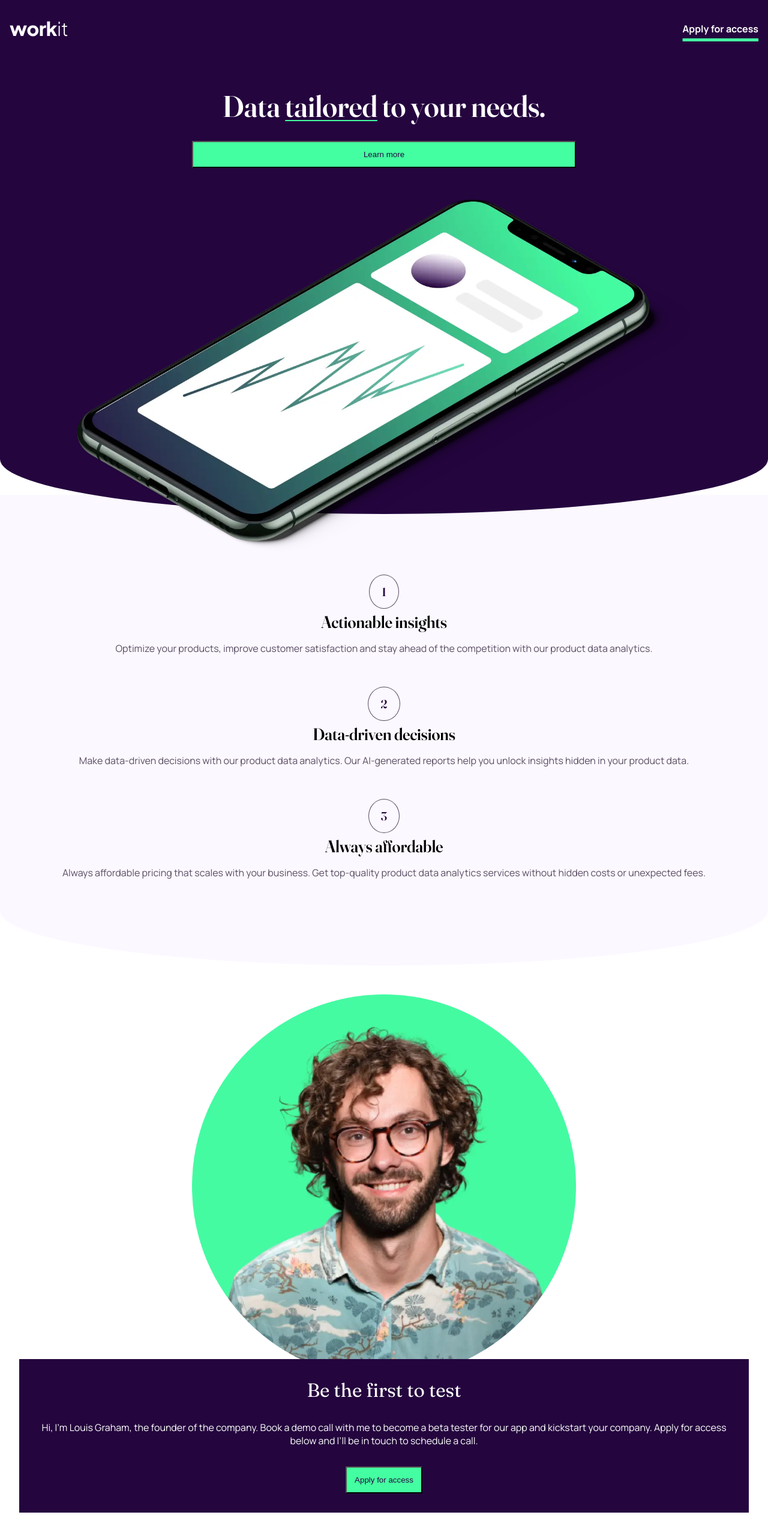
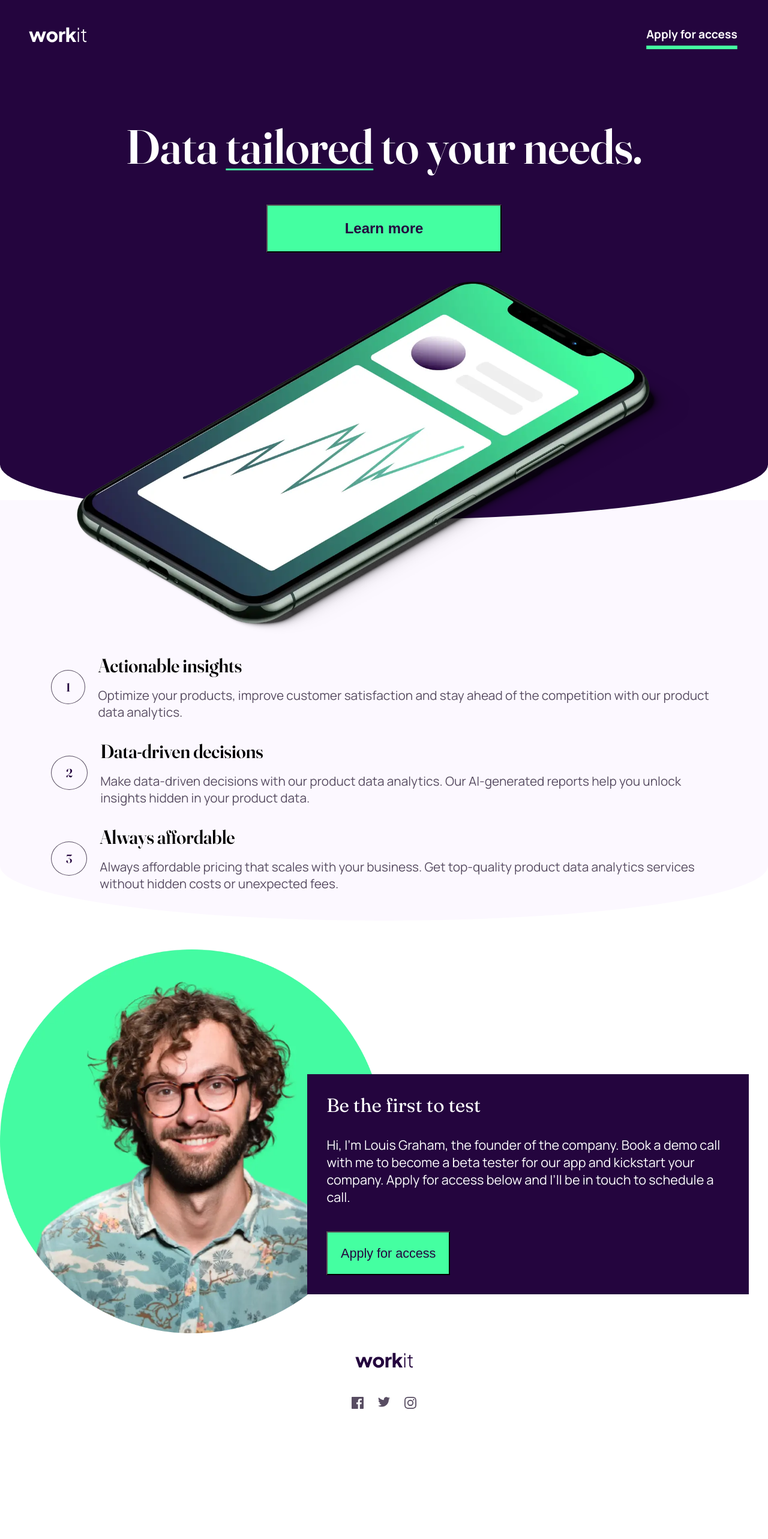
Before and after one commit to mckoyd/wolf-workit-landing, a React app: page /#/ in a window 1280 px wide. Shown: the top 2566 px of the page at 60% size. After the commit the page ends 2429 px from the top, so only its background shows below. Built offline with nearby package versions, Linux system fonts and the light colour scheme.

Commit message:
adds responsive styles for tablet

```diff
--- a/src/components/SellingPointContainer.tsx
+++ b/src/components/SellingPointContainer.tsx
@@ -9,10 +9,12 @@ const SellingPointContainer: React.FC<ISellingPointContainer> = ({
   return (
     <div className="landing__selling-point-container">
       <p className="landing__selling-point-number">{index + 1}</p>
-      <p className="landing__selling-point">{sellingPointTitle}</p>
-      <p className="landing__selling-point-description">
-        {sellingPointDescription}
-      </p>
+      <div className="landing__selling-point-text-container">
+        <p className="landing__selling-point">{sellingPointTitle}</p>
+        <p className="landing__selling-point-description">
+          {sellingPointDescription}
+        </p>
+      </div>
     </div>
   );
 };
--- a/src/styles/Landing.css
+++ b/src/styles/Landing.css
@@ -166,3 +166,95 @@
   gap: 1em;
   margin-bottom: 2em;
 }
+
+@media only screen and (min-width: 600px) {
+  .landing__header {
+    margin: 0 2em;
+  }
+
+  .landing__access-link {
+    font-size: 1.2em;
+  }
+
+  .landing__hero-container {
+    margin: 1em 1em 0 1em;
+    font-size: 5em;
+  }
+  .landing__learn-more-btn {
+    width: 35%;
+    font-size: 0.3em;
+    font-weight: bold;
+  }
+
+  .landing__hero-image {
+    margin: 0px auto -12em auto;
+  }
+
+  .landing__selling-points {
+    padding: 16em 3em 3em 3em;
+  }
+
+  .landing__selling-point-number {
+    padding: 0.75em 1.2em;
+  }
+
+  .landing__selling-point-container {
+    flex-direction: row;
+    gap: 1em;
+    padding: 0 2em;
+  }
+
+  .landing__selling-point-text-container {
+    text-align: left;
+    gap: 1em;
+    display: flex;
+    flex-direction: column;
+  }
+
+  .landing__selling-point-description {
+    margin: 0;
+    font-size: 1.3em;
+  }
+
+  .landing__selling-point {
+    font-size: 2em;
+  }
+
+  .landing__first-tester-container {
+    flex-direction: row;
+    align-items: flex-start;
+  }
+
+  .landing__founder-image {
+    width: 50%;
+  }
+
+  .landing__tester-text-container {
+    margin: 8em 1em 1em -4em;
+    align-items: flex-start;
+    text-align: left;
+  }
+
+  .landing__tester-text-description {
+    text-align: left;
+    margin: 0 1.5em 2em 1.5em;
+    font-size: 0.675em;
+  }
+
+  .landing__access-btn {
+    margin: 0 1.5em;
+    font-size: 0.675em;
+  }
+
+  .landing__footer-container {
+    gap: 1em;
+  }
+
+  .landing__social-links {
+    gap: 1.5em;
+    margin-bottom: 5em;
+  }
+}
+
+@media only screen and (min-width: 1200px) {
+}
```
